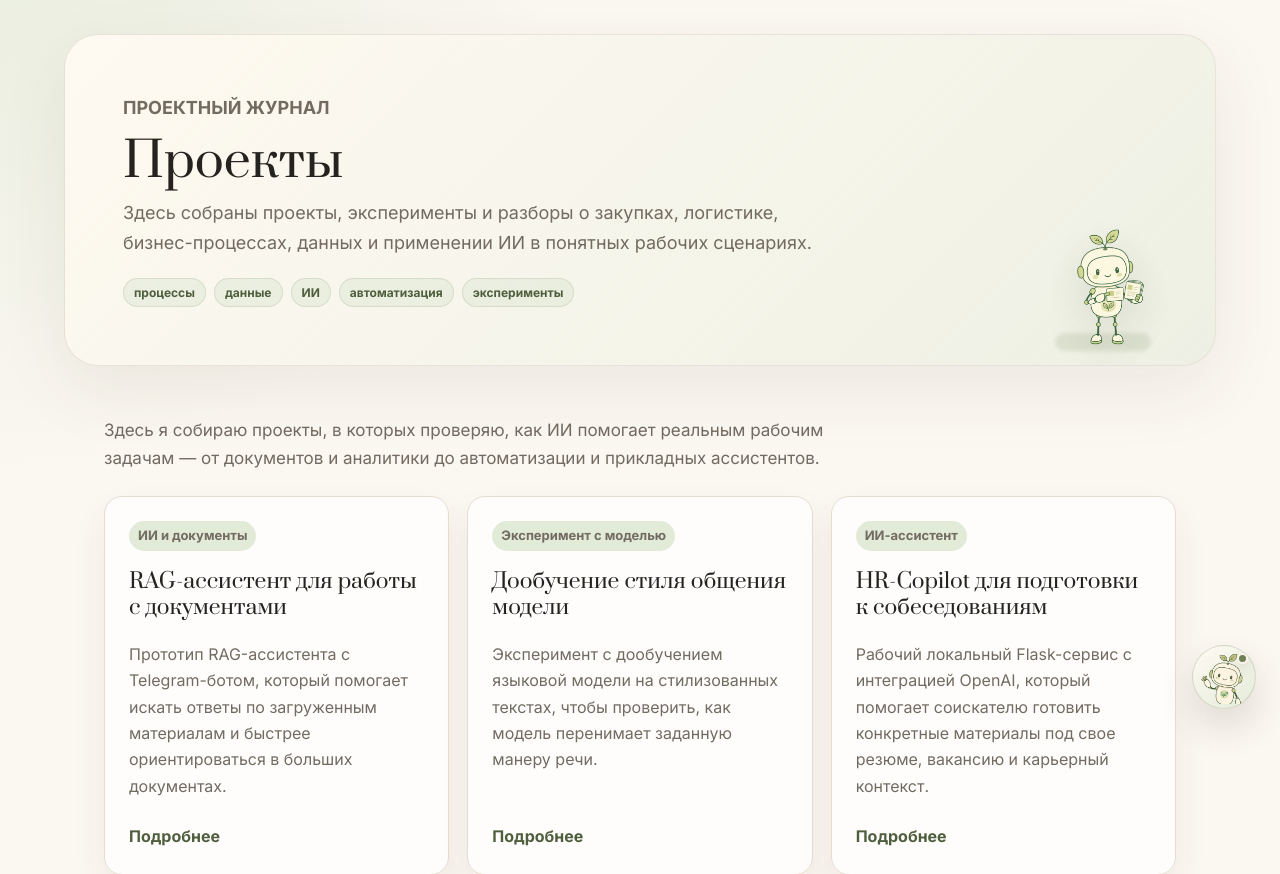
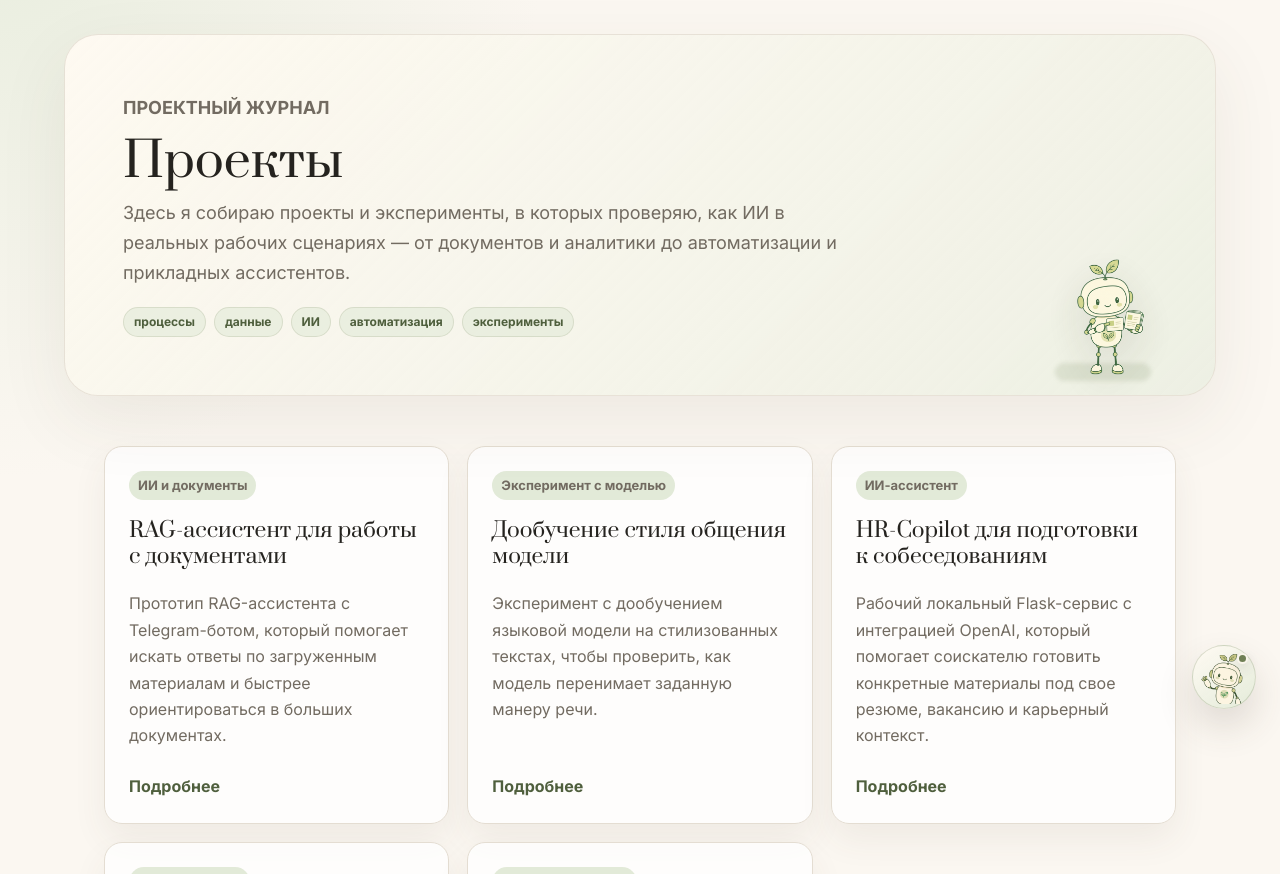
Before and after one commit to AleSkvortsova/Web-site, a Flask app: page /projects in a window 1280 px wide. Shown: the part 67-941 px from the top of the page. Run offline with Flask 3, Linux system fonts and the light colour scheme.

Commit message:
Text updates (about and projects)

```diff
--- a/templates/about.html
+++ b/templates/about.html
@@ -31,7 +31,7 @@
             <span>закупки</span>
             <span>логистика</span>
             <span>ВЭД</span>
-            <span>supply shain</span>
+            <span>supply chain</span>
             <span>аналитика</span>
             <span>ERP</span>
             <span>автоматизация</span>
--- a/templates/projects.html
+++ b/templates/projects.html
@@ -9,8 +9,8 @@
       <p class="eyebrow">Проектный журнал</p>
       <h1>Проекты</h1>
       <p>
-        Здесь собраны проекты, эксперименты и разборы о закупках, логистике, бизнес-процессах,
-        данных и применении ИИ в понятных рабочих сценариях.
+        Здесь я собираю проекты и эксперименты, в которых проверяю, как ИИ в реальных рабочих сценариях —
+        от документов и аналитики до автоматизации и прикладных ассистентов.
       </p>
       <div class="note-tags intro-tags" aria-label="Темы проектов">
         <span>процессы</span>
@@ -25,12 +25,7 @@
 </section>
 
 <section class="section compact projects-list-section">
-  <div class="projects-list-heading">
-    <p>
-      Здесь я собираю проекты, в которых проверяю, как ИИ помогает реальным рабочим задачам —
-      от документов и аналитики до автоматизации и прикладных ассистентов.
-    </p>
-  </div>
+
   <div class="project-grid projects-page-grid">
     {% for project in projects %}
       {% include "partials/project_card.html" %}
```
